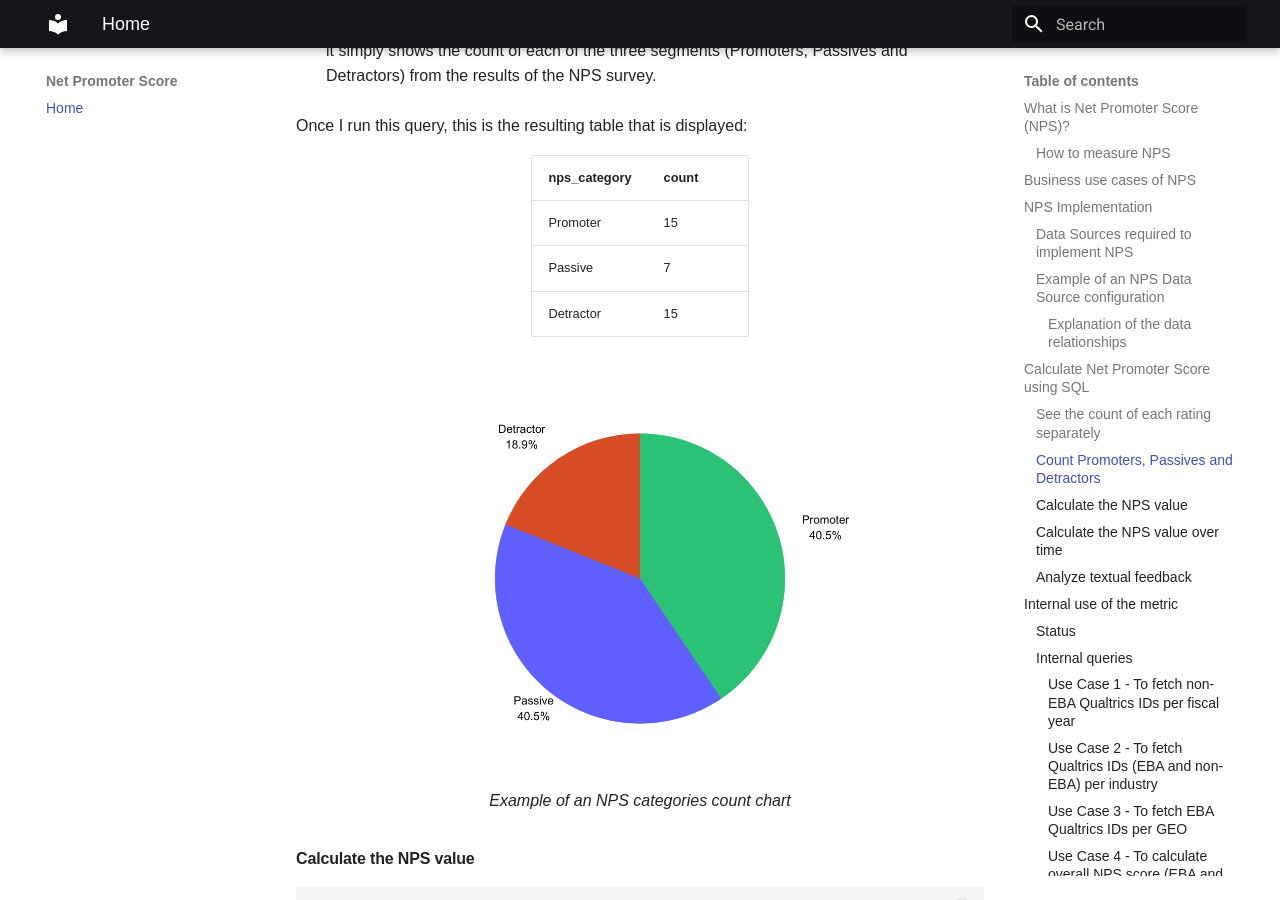
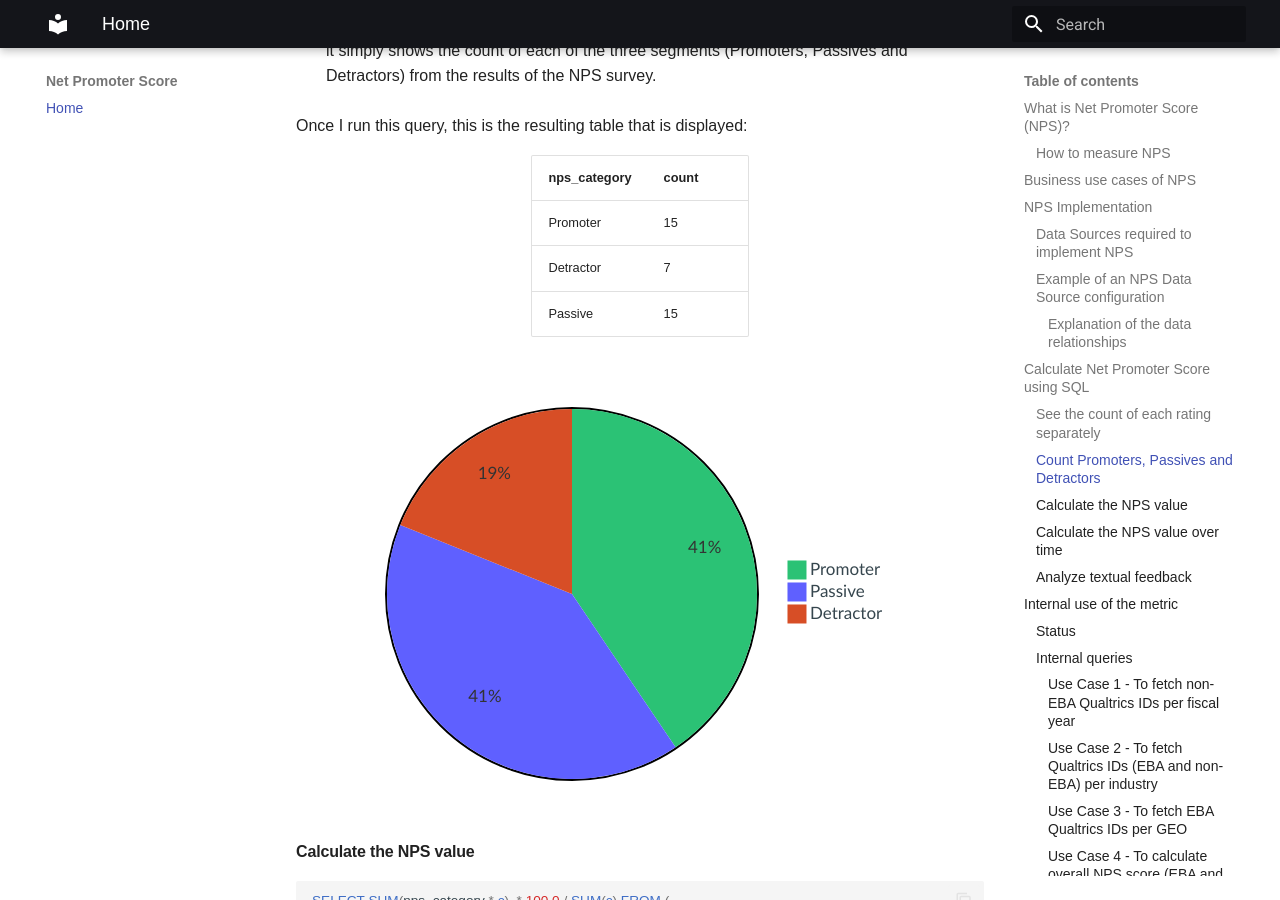
Before and after one commit to manutechwriter/npstest, an MkDocs documentation site: the page built from docs/index.md, in a window 1280 px wide and 900 px high, scrolled down 11351 px. Built offline with MkDocs 1.6.1 and Material for MkDocs 9.7.7, drawn with Linux system fonts in a browser that asks for light colours; emoji names are drawn with the system emoji font.

Commit message:
deleted pie chart img, added pie mermaid instead, and fixed table info

````diff
--- a/docs/index.md
+++ b/docs/index.md
@@ -332,13 +332,16 @@ Once I run this query, this is the resulting table that is displayed:
 | nps_category | count |
 | ----------- | ----- |
 | Promoter    | 15    |
-| Passive     | 7     |
-| Detractor   | 15    |
+| Detractor     | 7     |
+| Passive   | 15    |
 
-<figure class="pie-chart" markdown>
-  ![Example of an NPS categories count](./img/nps-categories-pie-chart-example.png)
-  <figcaption>Example of an NPS categories count chart</figcaption>
-</figure>
+```mermaid
+%%{init: {'theme': 'base', 'themeVariables': { 'pie1': '#2bc275', 'pie2': '#5f60ff', 'pie3': '#d74e26', 'pieStrokeWidth': '0px', 'textPosition': '0.5', 'pieOpacity': '1'}}}%%
+pie
+  "Promoter" : 15
+  "Passive" : 15
+  "Detractor" : 7
+```
 
 #### Calculate the NPS value
 
````
Also changed, not shown: docs/img/nps-categories-pie-chart-example.png (deleted).
